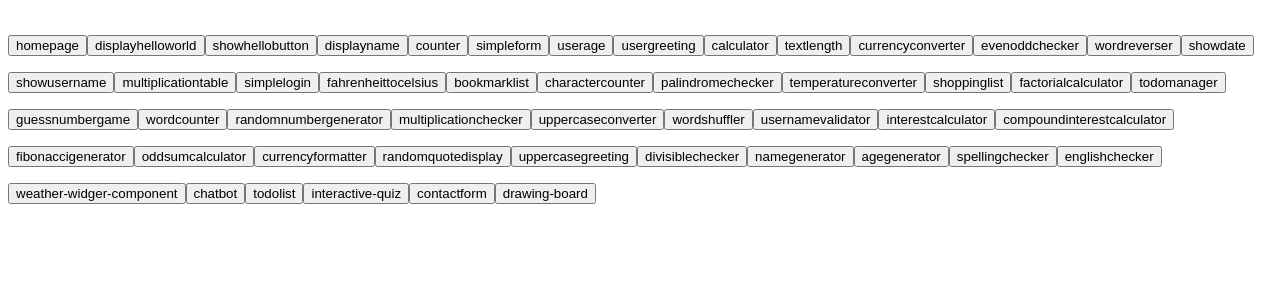
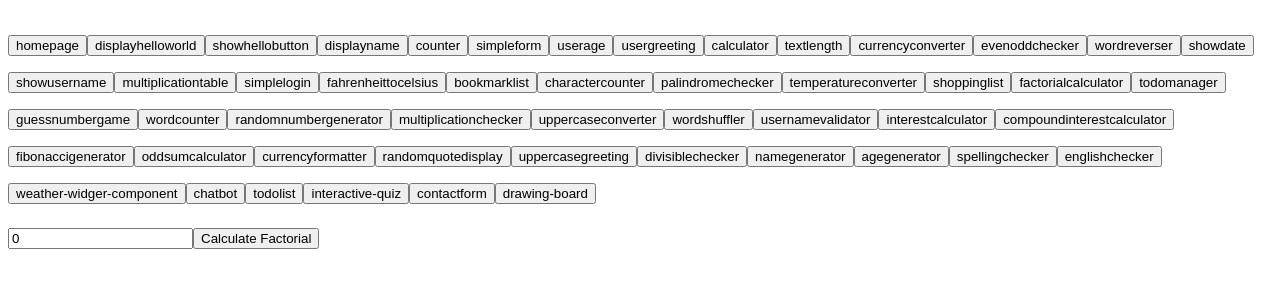
Before and after one commit to Blogging-platform-svfc/Angular-Components, an Angular app: page /factorialcalculator in a window 1280 px wide. Before the commit this address led to /. Shown: the top 300 px of the page. Built offline with nearby package versions, Linux system fonts and the light colour scheme.

Commit message:
#23factorialcalculator

```diff
--- a/src/app/app.module.ts
+++ b/src/app/app.module.ts
@@ -58,6 +58,7 @@ import {InteractiveQuizComponent} from "./components/interactive-quiz/interactiv
 import {ContactformComponent} from "./components/contactform/contactform.component";
 import {DrawingBoardComponent} from "./components/drawing-board/drawing-board.component";
 import {FormsModule} from "@angular/forms";
+import {FactorialcalculatorComponent} from "./components/factorialcalculator/factorialcalculator.component";
 
 
 const  routes: Routes = [
@@ -83,6 +84,7 @@ const  routes: Routes = [
   { path: 'palindromechecker', component: PalindromecheckerComponent},
   { path: 'temperatureconverter', component: TemperatureconverterComponent},
   { path: 'shoppinglist', component: ShoppinglistComponent},
+  { path: 'factorialcalculator', component: FactorialcalculatorComponent},
   { path: 'fahrenheittocelsius', component: FahrenheittocelsiusComponent},
   { path: 'todomanager', component: TodomanagerComponent},
   { path: 'guessnumbergame', component: GuessnumbergameComponent},
@@ -173,7 +175,8 @@ const  routes: Routes = [
     DrawingBoardComponent,
     PalindromecheckerComponent,
     TemperatureconverterComponent,
-    ShoppinglistComponent
+    ShoppinglistComponent,
+    FactorialcalculatorComponent,
 
 
   ],
--- a/src/app/components/factorialcalculator/factorialcalculator.component.html
+++ b/src/app/components/factorialcalculator/factorialcalculator.component.html
@@ -1 +1,3 @@
-<p>factorialcalculator works!</p>
+<input type="number" [(ngModel)]="number" placeholder="Enter a number">
+<button (click)="calculateFactorial()">Calculate Factorial</button>
+<p *ngIf="factorialValue !== null">Factorial: {{ factorialValue }}</p>
--- a/src/app/components/factorialcalculator/factorialcalculator.component.ts
+++ b/src/app/components/factorialcalculator/factorialcalculator.component.ts
@@ -2,11 +2,24 @@ import { Component } from '@angular/core';
 
 @Component({
   selector: 'app-factorialcalculator',
-  standalone: true,
-  imports: [],
   templateUrl: './factorialcalculator.component.html',
-  styleUrl: './factorialcalculator.component.css'
+  styleUrls: ['./factorialcalculator.component.css']
 })
 export class FactorialcalculatorComponent {
+  number: number = 0;
+  factorialValue: number | null = null;
+  // @ts-ignore
+  factorialValue: null;
 
+  calculateFactorial() {
+    if (this.number < 0) {
+      this.factorialValue = null; // Factorial of negative numbers is not defined
+    } else {
+      let factorial = 1;
+      for (let i = 1; i <= this.number; i++) {
+        factorial *= i;
+      }
+      this.factorialValue = factorial;
+    }
+  }
 }
```
